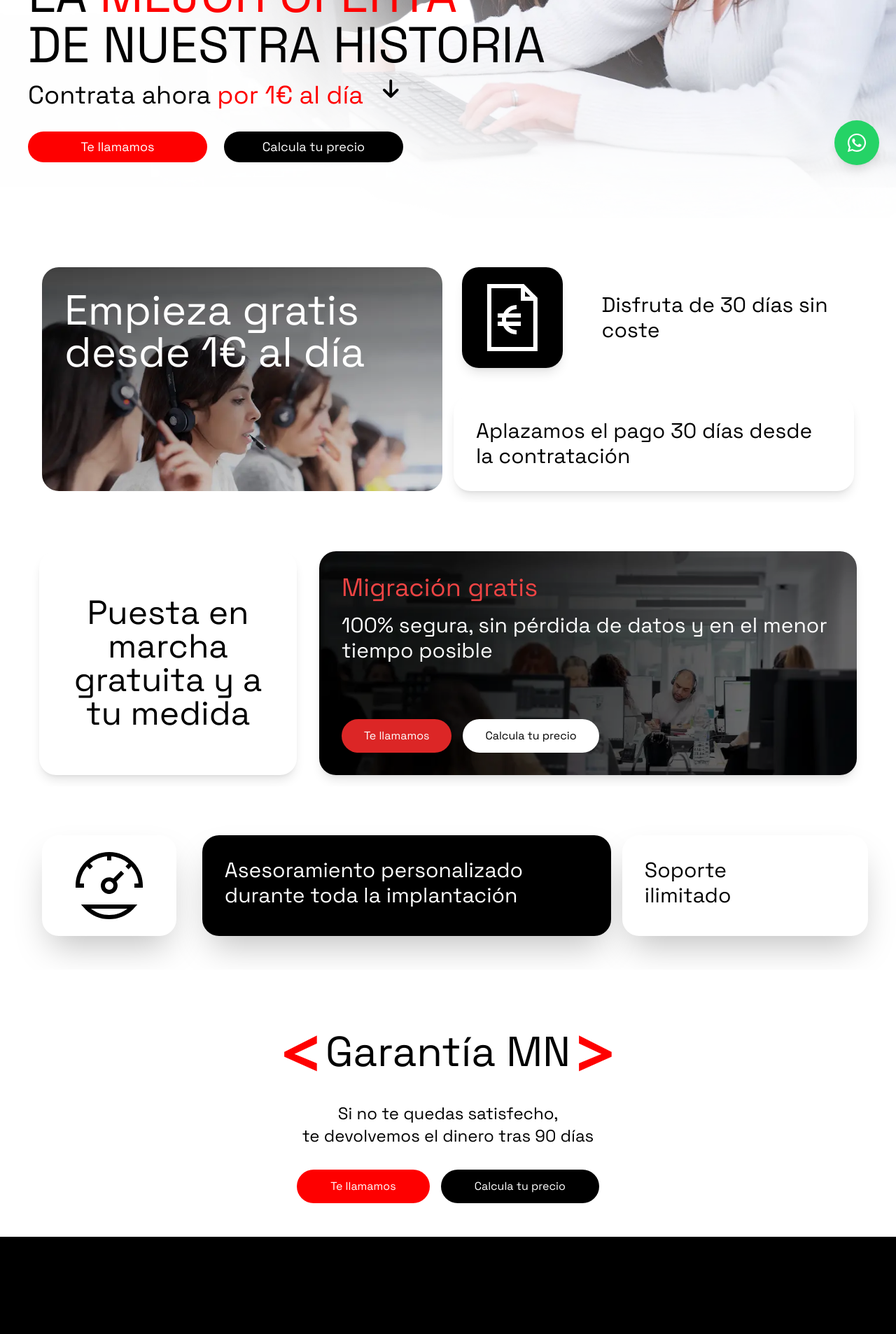
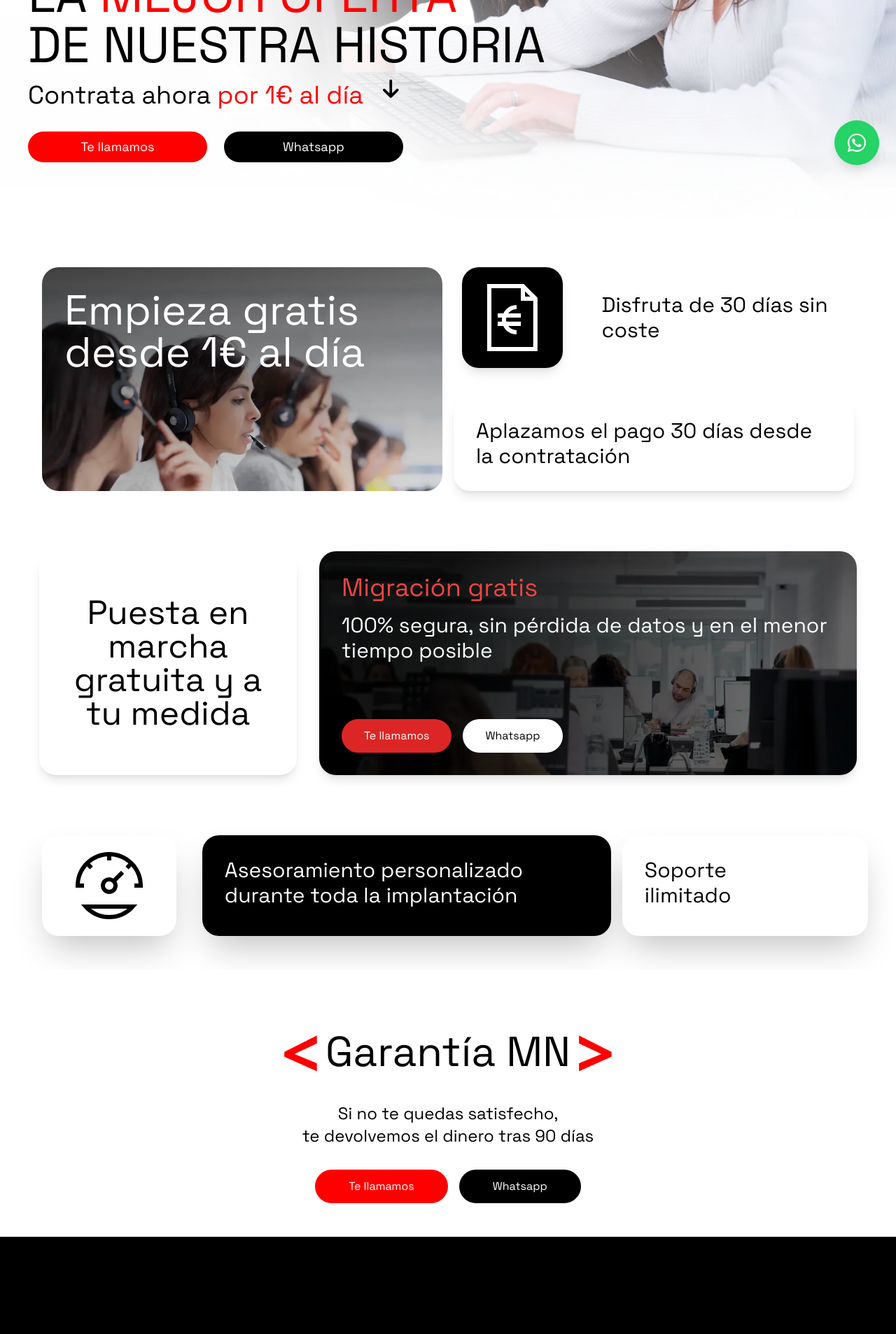
Before and after one commit to V1ch1/Front-MnProgram, a React (Vite) app: page /software-abogados-ads in a window 1280 px wide. Shown: the part 540-2447 px from the top of the page at 70% size. Built offline with nearby package versions, Linux system fonts and the light colour scheme.

Commit message:
Add Whatsapp Button

```diff
--- a/src/components/HeroSection/HeroComponentAds2.tsx
+++ b/src/components/HeroSection/HeroComponentAds2.tsx
@@ -1,6 +1,20 @@
-import React from "react";
+import React, { useState } from "react";
+import FormAds from "../forms/FormAds";
 
 const HeroComponentAds2: React.FC = () => {
+  const [isPopupOpen, setIsPopupOpen] = useState(false);
+
+  const handleOpenPopup = () => {
+    setIsPopupOpen(true);
+  };
+
+  const handleClosePopup = () => {
+    setIsPopupOpen(false);
+  };
+
+  const videoData = {
+    videoUrl: "https://www.youtube.com/watch?v=rZ1Hoi8rrLo",
+  };
   return (
     <div className="relative h-screen w-full">
       {/* Imagen de fondo */}
@@ -34,14 +48,27 @@
         </div>
 
         <div className="flex space-x-6 w-full">
-          <button className="w-64 bg-[#FE0000] text-white hover:bg-[#e54352] px-8 py-2 rounded-3xl transform hover:translate-y-1 transition-all text-lg font-space font-normal">
+          <button
+            onClick={handleOpenPopup}
+            className="w-64 bg-[#FE0000] text-white hover:bg-[#e54352] px-8 py-2 rounded-3xl transform hover:translate-y-1 transition-all text-lg font-space font-normal"
+          >
             Te llamamos
           </button>
-          <button className="w-64 bg-black text-white hover:bg-[#0052a3] px-8 py-2 rounded-3xl transform hover:translate-y-1 transition-all text-lg font-space font-normal">
-            Calcula tu precio
-          </button>
+          <a
+            href="https://wa.me/34625471673"
+            target="_blank"
+            rel="noopener noreferrer"
+            className="flex items-center space-x-2 hover:text-gray-300 transition-colors"
+          >
+            <button className="w-64 bg-black text-white hover:bg-[#0052a3] px-8 py-2 rounded-3xl transform hover:translate-y-1 transition-all text-lg font-space font-normal">
+              Whatsapp
+            </button>
+          </a>
         </div>
       </div>
+      {isPopupOpen && (
+        <FormAds onClose={handleClosePopup} videoUrl={videoData.videoUrl} />
+      )}
     </div>
   );
 };
--- a/src/components/blockAds/Block2Ads.tsx
+++ b/src/components/blockAds/Block2Ads.tsx
@@ -75,9 +75,16 @@
                 >
                   Te llamamos
                 </button>
-                <button className="bg-white text-black px-8 py-3 rounded-full hover:bg-gray-100 transition-colors font-space">
-                  Calcula tu precio
-                </button>
+                <a
+                  href="https://wa.me/34625471673"
+                  target="_blank"
+                  rel="noopener noreferrer"
+                  className="flex items-center space-x-2 hover:text-gray-300 transition-colors"
+                >
+                  <button className="bg-white text-black px-8 py-3 rounded-full hover:bg-gray-100 transition-colors font-space">
+                    Whatsapp
+                  </button>
+                </a>
               </div>
             </div>
           </div>
--- a/src/components/blockAds/Block3Ads.tsx
+++ b/src/components/blockAds/Block3Ads.tsx
@@ -1,4 +1,5 @@
 import React from "react";
+
 import icono2 from "../../../public/assets/ads/icono2.svg";
 import { useIntersectionObserver } from "../../hooks/useIntersectionObserver";
 
--- a/src/components/blockAds/Block4Ads.tsx
+++ b/src/components/blockAds/Block4Ads.tsx
@@ -52,9 +52,16 @@
               >
                 Te llamamos
               </button>
-              <button className="bg-black text-white px-12 py-3 rounded-full hover:bg-gray-900 transition-colors font-space">
-                Calcula tu precio
-              </button>
+              <a
+                href="https://wa.me/34625471673"
+                target="_blank"
+                rel="noopener noreferrer"
+                className="flex items-center space-x-2 hover:text-gray-300 transition-colors"
+              >
+                <button className="bg-black text-white px-12 py-3 rounded-full hover:bg-gray-900 transition-colors font-space">
+                  Whatsapp
+                </button>
+              </a>
             </div>
           </div>
         </div>
```
